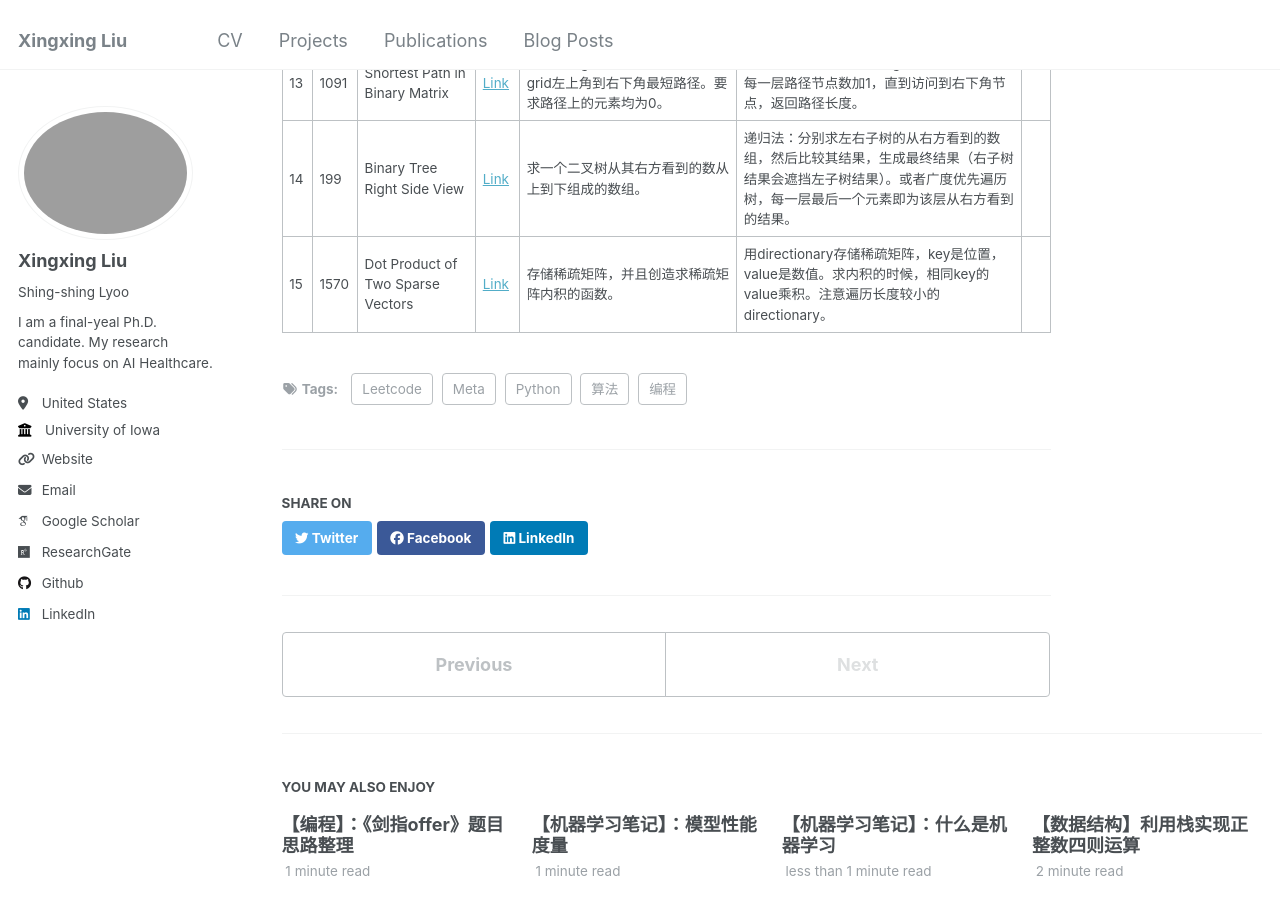
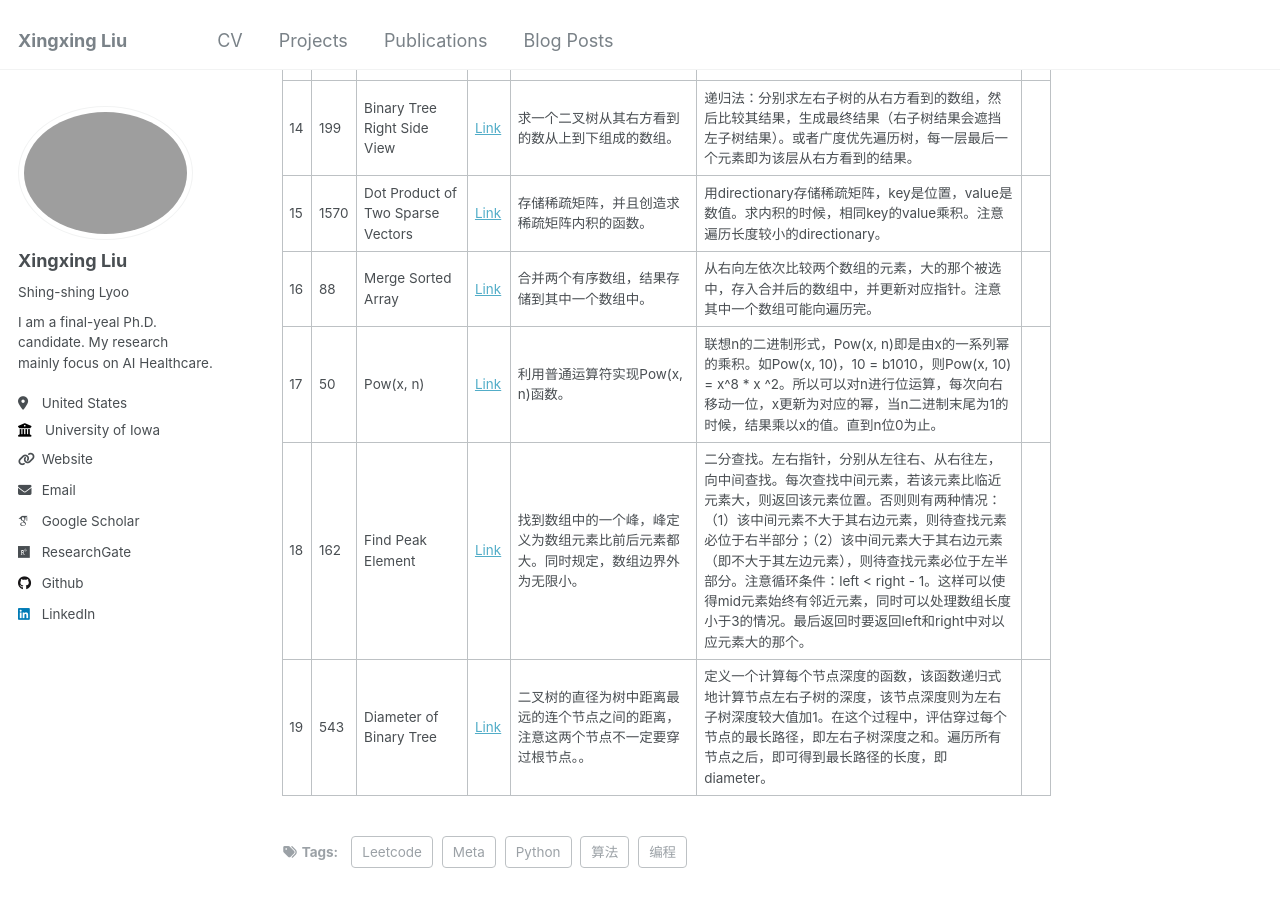
Before and after one commit to xxliu1996/xxliu1996.github.io, a Jekyll site: the page built from _posts/2024-11-10-blog-leetcode-meta.md, in a window 1280 px wide and 900 px high, scrolled down 2357 px. Built offline with Jekyll 4.4.1, drawn with Linux system fonts in a browser that asks for light colours; some web fonts are replaced.

Commit message:
update blog 2024-blog-leetcode-meta

```diff
--- a/_posts/2024-11-10-blog-leetcode-meta.md
+++ b/_posts/2024-11-10-blog-leetcode-meta.md
@@ -31,3 +31,7 @@ tags:
 |13|1091|Shortest Path in Binary Matrix|[Link](https://leetcode.com/problems/shortest-path-in-binary-matrix/description/)|给定一个grid，由0和1组成，求从grid左上角到右下角最短路径。要求路径上的元素均为0。|运用队列，广度优先遍历grid中的0元素点，每一层路径节点数加1，直到访问到右下角节点，返回路径长度。||
 |14|199|Binary Tree Right Side View|[Link](https://leetcode.com/problems/binary-tree-right-side-view/description/)|求一个二叉树从其右方看到的数从上到下组成的数组。|递归法：分别求左右子树的从右方看到的数组，然后比较其结果，生成最终结果（右子树结果会遮挡左子树结果）。或者广度优先遍历树，每一层最后一个元素即为该层从右方看到的结果。||
 |15|1570|Dot Product of Two Sparse Vectors|[Link](https://leetcode.com/problems/dot-product-of-two-sparse-vectors/description/)|存储稀疏矩阵，并且创造求稀疏矩阵内积的函数。|用directionary存储稀疏矩阵，key是位置，value是数值。求内积的时候，相同key的value乘积。注意遍历长度较小的directionary。||
+|16|88|Merge Sorted Array|[Link](https://leetcode.com/problems/merge-sorted-array/description/)|合并两个有序数组，结果存储到其中一个数组中。|从右向左依次比较两个数组的元素，大的那个被选中，存入合并后的数组中，并更新对应指针。注意其中一个数组可能向遍历完。||
+|17|50|Pow(x, n)|[Link](https://leetcode.com/problems/powx-n/description/)|利用普通运算符实现Pow(x, n)函数。|联想n的二进制形式，Pow(x, n)即是由x的一系列幂的乘积。如Pow(x, 10)，10 = b1010，则Pow(x, 10) = x^8 * x ^2。所以可以对n进行位运算，每次向右移动一位，x更新为对应的幂，当n二进制末尾为1的时候，结果乘以x的值。直到n位0为止。||
+|18|162|Find Peak Element|[Link](https://leetcode.com/problems/find-peak-element/description/)|找到数组中的一个峰，峰定义为数组元素比前后元素都大。同时规定，数组边界外为无限小。|二分查找。左右指针，分别从左往右、从右往左，向中间查找。每次查找中间元素，若该元素比临近元素大，则返回该元素位置。否则则有两种情况：（1）该中间元素不大于其右边元素，则待查找元素必位于右半部分；（2）该中间元素大于其右边元素（即不大于其左边元素），则待查找元素必位于左半部分。注意循环条件：left < right - 1。这样可以使得mid元素始终有邻近元素，同时可以处理数组长度小于3的情况。最后返回时要返回left和right中对以应元素大的那个。||
+|19|543|Diameter of Binary Tree|[Link](https://leetcode.com/problems/diameter-of-binary-tree/description/)|二叉树的直径为树中距离最远的连个节点之间的距离，注意这两个节点不一定要穿过根节点。。|定义一个计算每个节点深度的函数，该函数递归式地计算节点左右子树的深度，该节点深度则为左右子树深度较大值加1。在这个过程中，评估穿过每个节点的最长路径，即左右子树深度之和。遍历所有节点之后，即可得到最长路径的长度，即diameter。||
```
